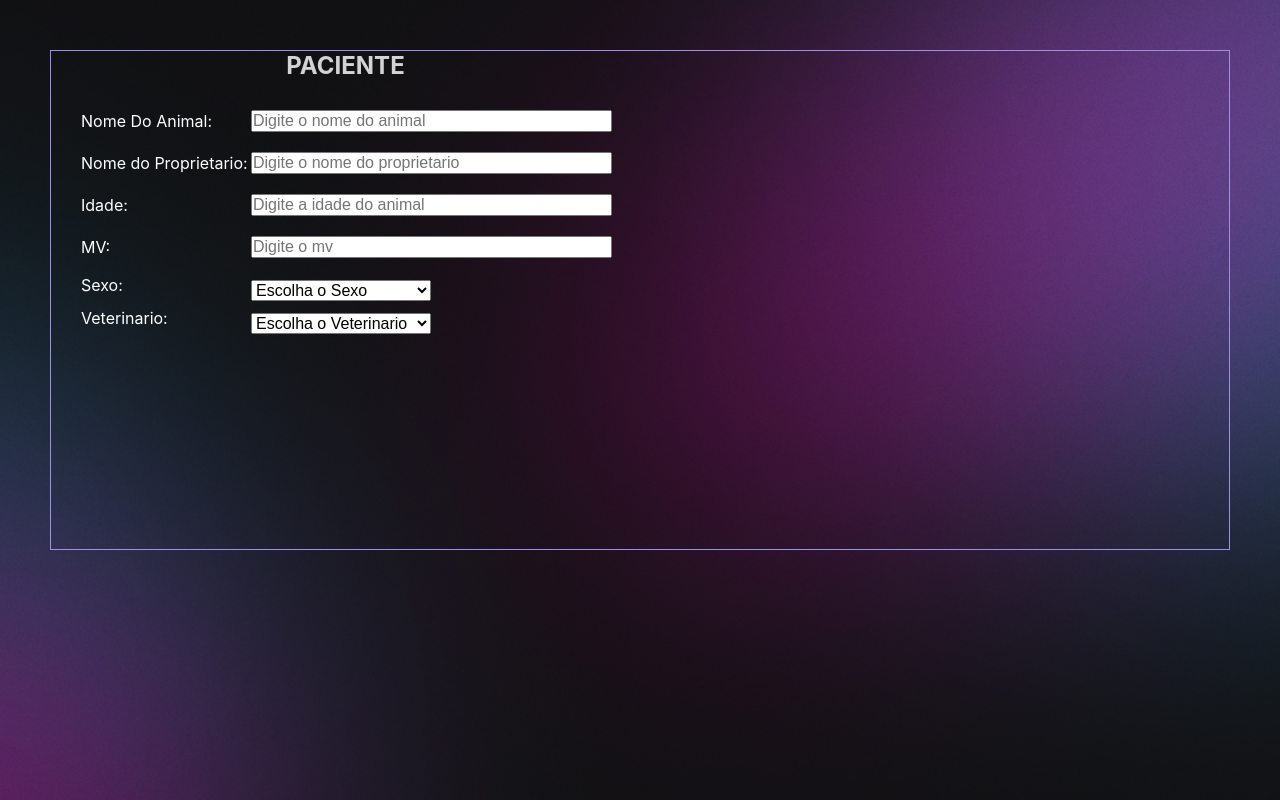
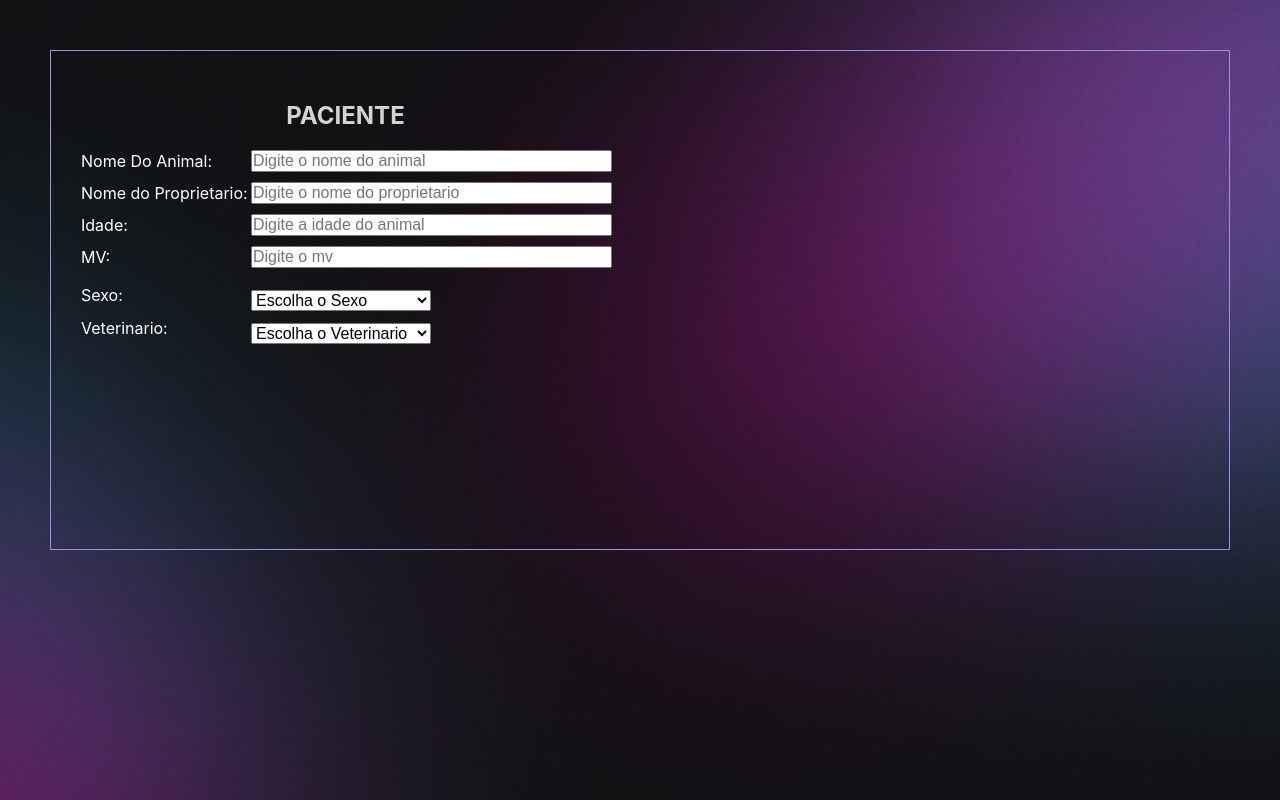
Before and after one commit to thiagooterolima/Vet_Clone, a React (Create React App) app: page / in a window 1280 px wide. Built offline with nearby package versions, Linux system fonts and the light colour scheme.

Commit message:
melhorias no codigo

```diff
--- a/src/componentes/estilos.css
+++ /dev/null
@@ -1,42 +0,0 @@
-/* Estilização para o layout dos elementos */
-
-
-
-.paciente {
-  text-align: center;
-  font-size: 24px; /* Tamanho da fonte desejado para o título */
-}
-
-/* Estilização para os elementos do formulário */
-.DadosDoAnimal {
-  display: flex;
-  align-items: center;
-  margin: 10px 0; /* Espaçamento vertical entre os elementos */
-}
-
-.fonte {
-  width: 200px; /* Largura do rótulo (label) */
-  text-align: right; /* Alinha o texto do rótulo à direita */
-  padding-right: 10px; /* Espaçamento à direita do rótulo */
-  font-size: 16px; /* Tamanho da fonte do rótulo */
-}
-
-.letra {
-  width: 100%; /* Ocupa toda a largura restante */
-  padding: 5px;
-  font-size: 16px; /* Tamanho da fonte do input */
-}
-
-/* Estilização para os selects (dropdowns) */
-.dropbox {
-  display: flex;
-  align-items: center;
-  margin: 10px 0; /* Espaçamento vertical entre os elementos */
-  width: 100%; /* Ocupa toda a largura restante */
-}
-
-/* Estilização para os selects (dropdowns) */
-select {
-  width: 100%; /* Ocupa toda a largura restante */
-  font-size: 16px; /* Tamanho da fonte do select */
-}
--- a/src/componentes/style.css
+++ b/src/componentes/style.css
@@ -3,6 +3,8 @@
     padding: 0;
     box-sizing: border-box;
 }
+
+/* INICIO DOS CAMPOS DE INPUT E LABEL */
 
 .backgroundImagem {
     background-image: url(/public/bg-desktop.jpg);
@@ -18,6 +20,7 @@ header {
     border: 1px solid #9c91e4;
     margin: 50px;
     width: 100% absolute;
+
 }
 
 .paciente {
@@ -25,7 +28,7 @@ header {
     color: 	#D3D3D3;
     text-align: center;
     width: 50%;
-
+    padding-top: 50px;
 }
 
 .DadosDoAnimal {
@@ -46,6 +49,7 @@ header {
     width: 188px;
     display: flex;
     padding-left: 30px;
+
 }
 
 .letra {
@@ -61,11 +65,15 @@ header {
 }
 
 section {
-    display: grid;
-    flex-direction: column;
-    align-items: center;
-    justify-content: space-between;
-    text-align: center;
     margin-top: 20px;
+}
 
-}
+
+/* CRIE O SEU CSS AQUI EM BAIXO  THIAGO OTERO    */
+
+
+
+
+
+
+/* FIM DO DO CAMPO DOS INPUTS E LABEL  */
```
Also changed, not shown: src/componentes/tela1.js (deleted).
